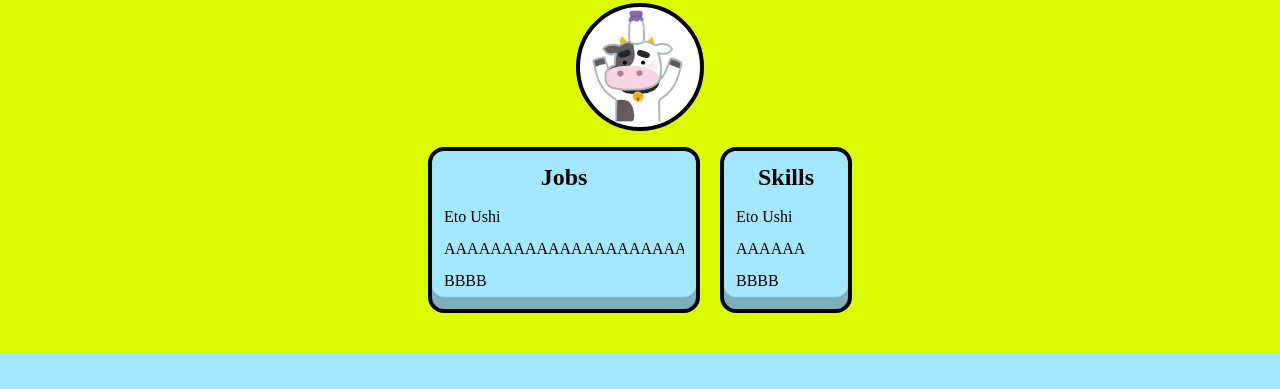
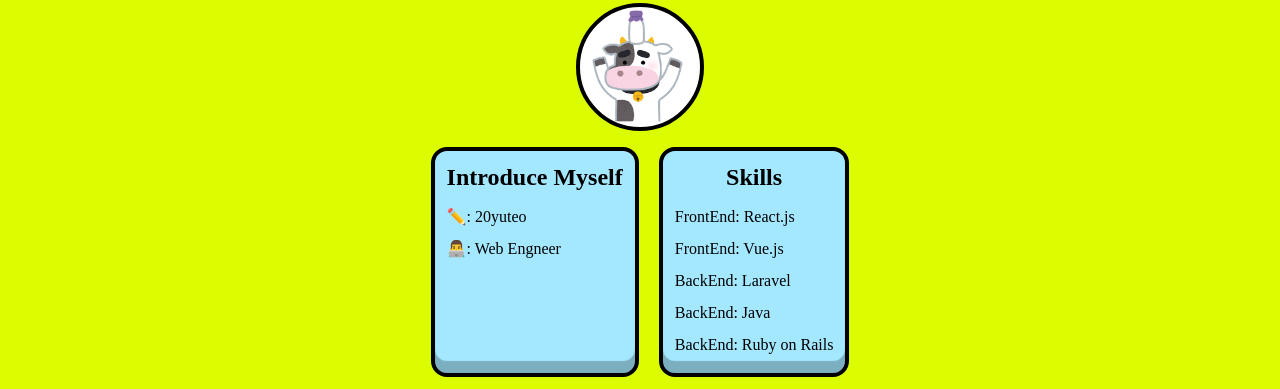
Before and after one commit to 20yuteo/portfolio-gatsby, a Gatsby site: page / in a window 1280 px wide. Shown: the part 111-500 px from the top of the page. Built offline with nearby package versions, Linux system fonts and the light colour scheme; Gatsby itself is replaced by a stand-in of ours; a web font is replaced by a local one.

Commit message:
Aboutページ修正

```diff
--- a/src/components/AboutMe/index.tsx
+++ b/src/components/AboutMe/index.tsx
@@ -1,53 +1,36 @@
-import React from "react";
-import SC from "./style";
-import { ColorfulCard } from "../Card/ColorfulCard";
-import { Section } from "../Section";
+import React from 'react';
+import SC from './style';
+import { ColorfulCard } from '../Card/ColorfulCard';
+import { Section } from '../Section';
 
 export const AboutMe = () => {
-    return(
+  return (
     <Section>
       <Section.Body>
-                <Section.Title>
-                    About Me
-                </Section.Title>
+        <Section.Title>About Me</Section.Title>
         <SC.ImgContainer>
           <SC.Img src={'/eto_ushi_head.png'} />
         </SC.ImgContainer>
         <SC.Content>
           <ColorfulCard>
-                        <SC.ItemTitle>
-                            Jobs
-                        </SC.ItemTitle>
+            <SC.ItemTitle>Introduce Myself</SC.ItemTitle>
             <SC.ItemList>
-                            <SC.ListItem>
-                                Eto Ushi
-                            </SC.ListItem>
-                            <SC.ListItem>
-                                AAAAAAAAAAAAAAAAAAAAAAAAAAAAAAAAAAAAAAAAAAAAAAAA
-                            </SC.ListItem>
-                            <SC.ListItem>
-                                BBBB
-                            </SC.ListItem>
+              <SC.ListItem>✏️: 20yuteo</SC.ListItem>
+              <SC.ListItem>👨‍💻: Web Engneer</SC.ListItem>
             </SC.ItemList>
           </ColorfulCard>
           <ColorfulCard>
-                        <SC.ItemTitle>
-                            Skills
-                        </SC.ItemTitle>
+            <SC.ItemTitle>Skills</SC.ItemTitle>
             <SC.ItemList>
-                            <SC.ListItem>
-                                Eto Ushi
-                            </SC.ListItem>
-                            <SC.ListItem>
-                                AAAAAA
-                            </SC.ListItem>
-                            <SC.ListItem>
-                                BBBB
-                            </SC.ListItem>
+              <SC.ListItem>FrontEnd: React.js</SC.ListItem>
+              <SC.ListItem>FrontEnd: Vue.js</SC.ListItem>
+              <SC.ListItem>BackEnd: Laravel</SC.ListItem>
+              <SC.ListItem>BackEnd: Java</SC.ListItem>
+              <SC.ListItem>BackEnd: Ruby on Rails</SC.ListItem>
             </SC.ItemList>
           </ColorfulCard>
         </SC.Content>
       </Section.Body>
     </Section>
-    )
-}
+  );
+};
```
Lines whose indentation alone changed are shown as unchanged.
